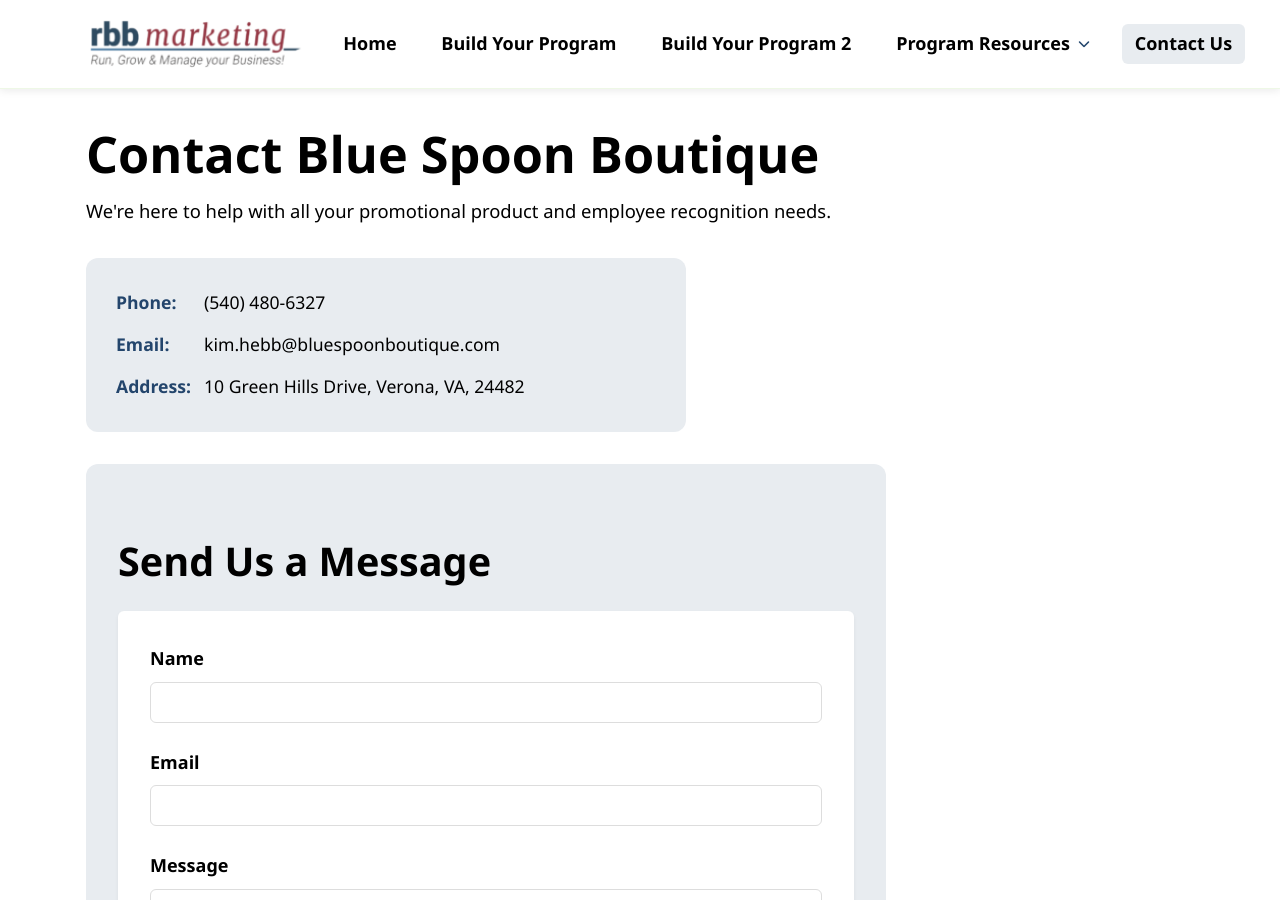
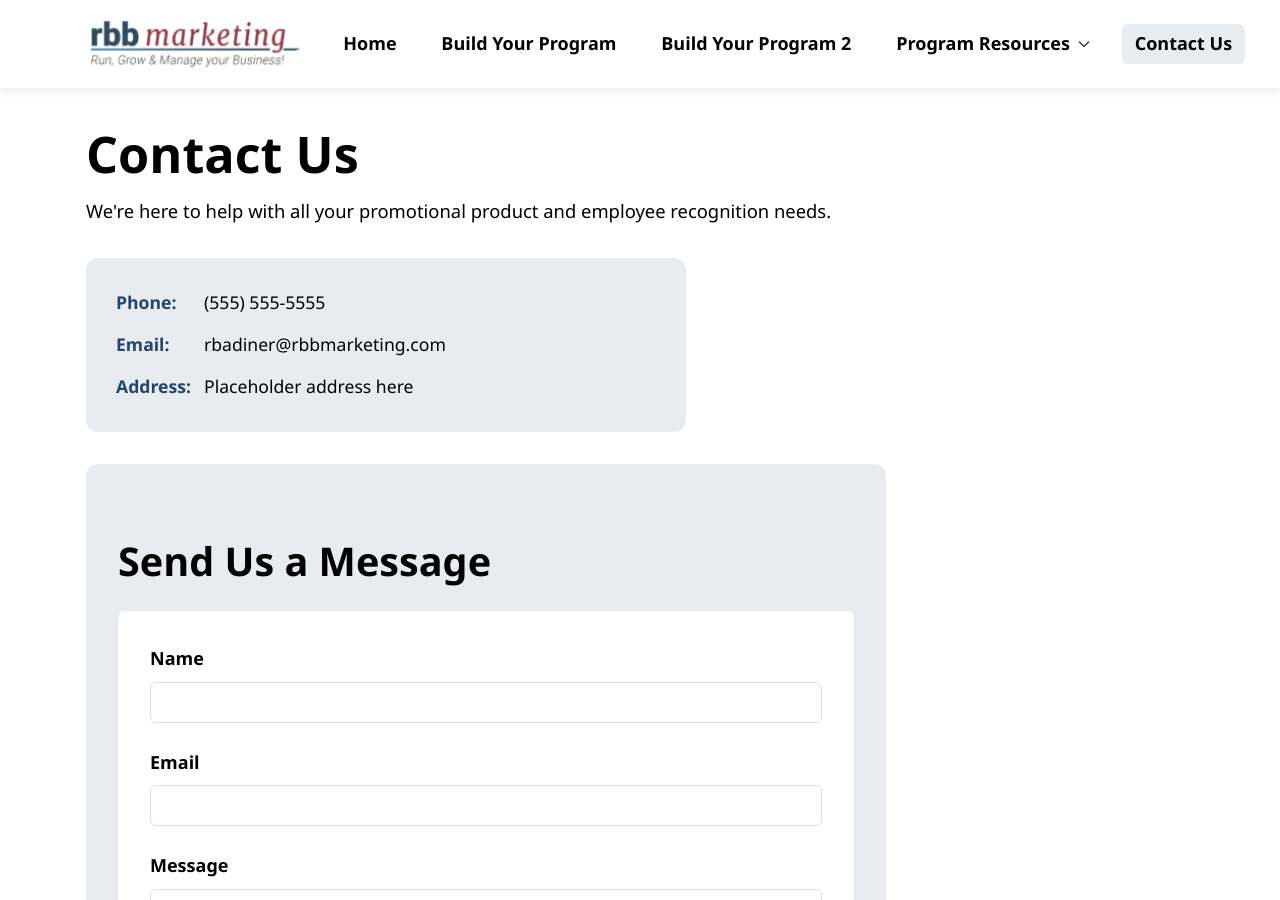
Before and after one commit to devbydesign/recognition-b2b, a Jekyll site: the page contact.html, which Jekyll copies as it is, in a window 1280 px wide and 900 px high. Built offline with Jekyll 4.4.1, drawn with Linux system fonts in a browser that asks for light colours.

Commit message:
Update contact.html

```diff
--- a/contact.html
+++ b/contact.html
@@ -20,7 +20,7 @@
   <!-- Navigation will be inserted here automatically by navigation.js -->
 
   <main class="container">
-    <h1>Contact Blue Spoon Boutique</h1>
+    <h1>Contact Us</h1>
 
     <p>We're here to help with all your promotional product and employee recognition needs.</p>
 
@@ -28,9 +28,9 @@
     <section class="contact-info-section">
        <div class="contact-details">
         <ul>
-          <li><strong>Phone:</strong> (540) 480-6327</li>
-          <li><strong>Email:</strong> kim.hebb@bluespoonboutique.com</li>
-          <li><strong>Address:</strong> 10 Green Hills Drive, Verona, VA, 24482</li>
+          <li><strong>Phone:</strong> (555) 555-5555</li>
+          <li><strong>Email:</strong> rbadiner@rbbmarketing.com</li>
+          <li><strong>Address:</strong> Placeholder address here</li>
         </ul>
       </div>
     </section>
```
